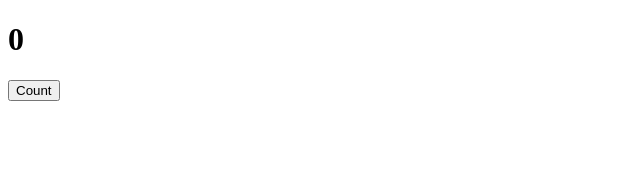
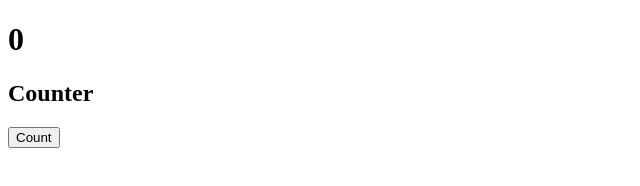
Before and after one commit to GustavoRMendes/javascript-cs50, a plain HTML site: page counter.html in a window 1280 px wide. Shown: the whole page, without its empty margins (0-640 px from the left). Drawn offline with Linux system fonts and the light colour scheme.

Commit message:
add h2 counter

```diff
--- a/counter.html
+++ b/counter.html
@@ -9,6 +9,7 @@
 
 <body>
   <h1>0</h1>
+  <h2>Counter</h2>
   <button onclick="count()">Count</button>
   <script src="counter.js"></script>
 </body>
```
